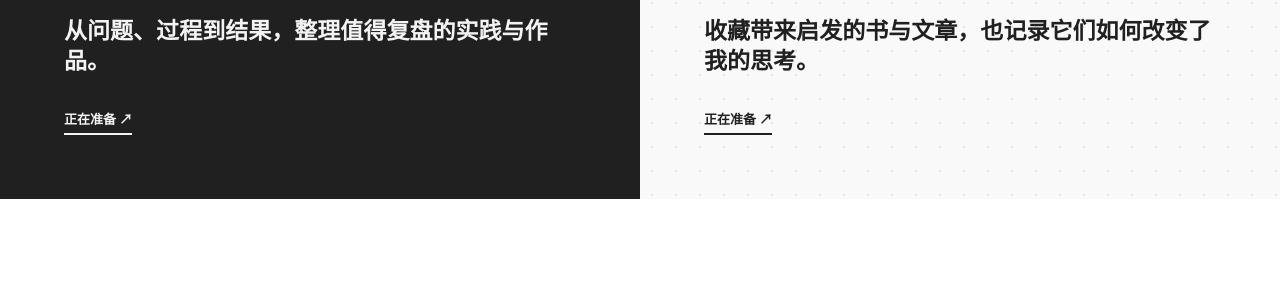
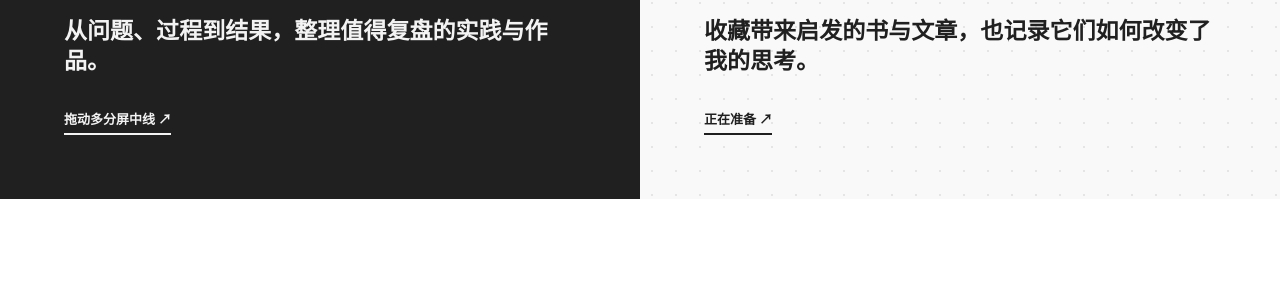
Before and after one commit to Doris-rob/doris-hu.github.io, a Jekyll site: the page built from index.md, in a window 1280 px wide and 900 px high, scrolled down 3573 px. Shown: the part 148-450 px from the top of the window. Built offline with Jekyll 4.4.1, drawn with Linux system fonts in a browser that asks for light colours.

Commit message:
Link drag split prototype from projects section

```diff
--- a/index.md
+++ b/index.md
@@ -78,7 +78,7 @@ description: Doris 的个人网站，记录学习、思考、作品与长期积
         <p class="section-label">Selected work</p>
         <h2>我的项目</h2>
         <p>从问题、过程到结果，整理值得复盘的实践与作品。</p>
-        <span class="text-link" aria-label="项目栏目正在准备中">正在准备 ↗</span>
+        <a class="text-link" href="{{ '/drag-split-prototype.html' | relative_url }}" aria-label="打开拖动多分屏中线交互原型">拖动多分屏中线 ↗</a>
       </div>
     </article>
 
```
